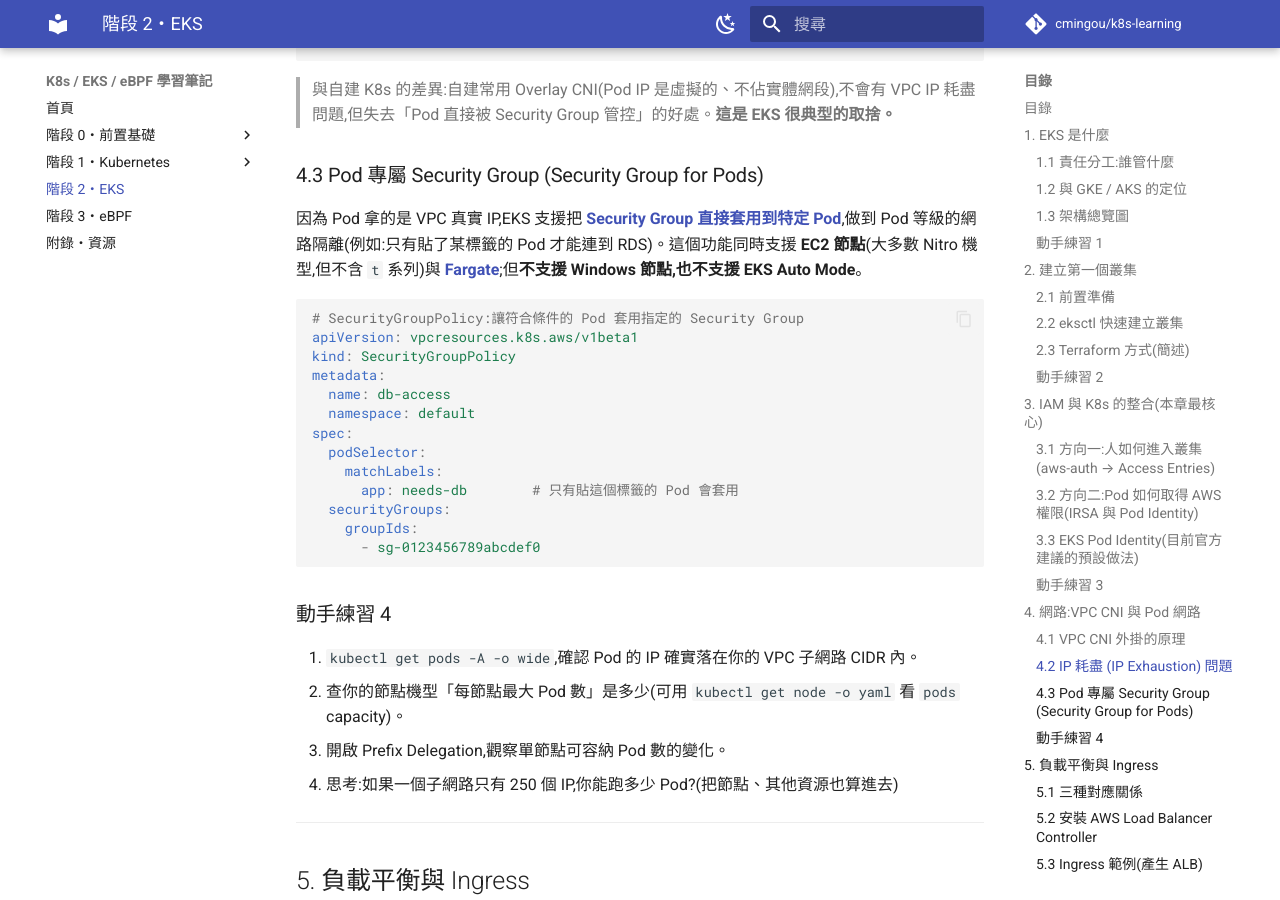
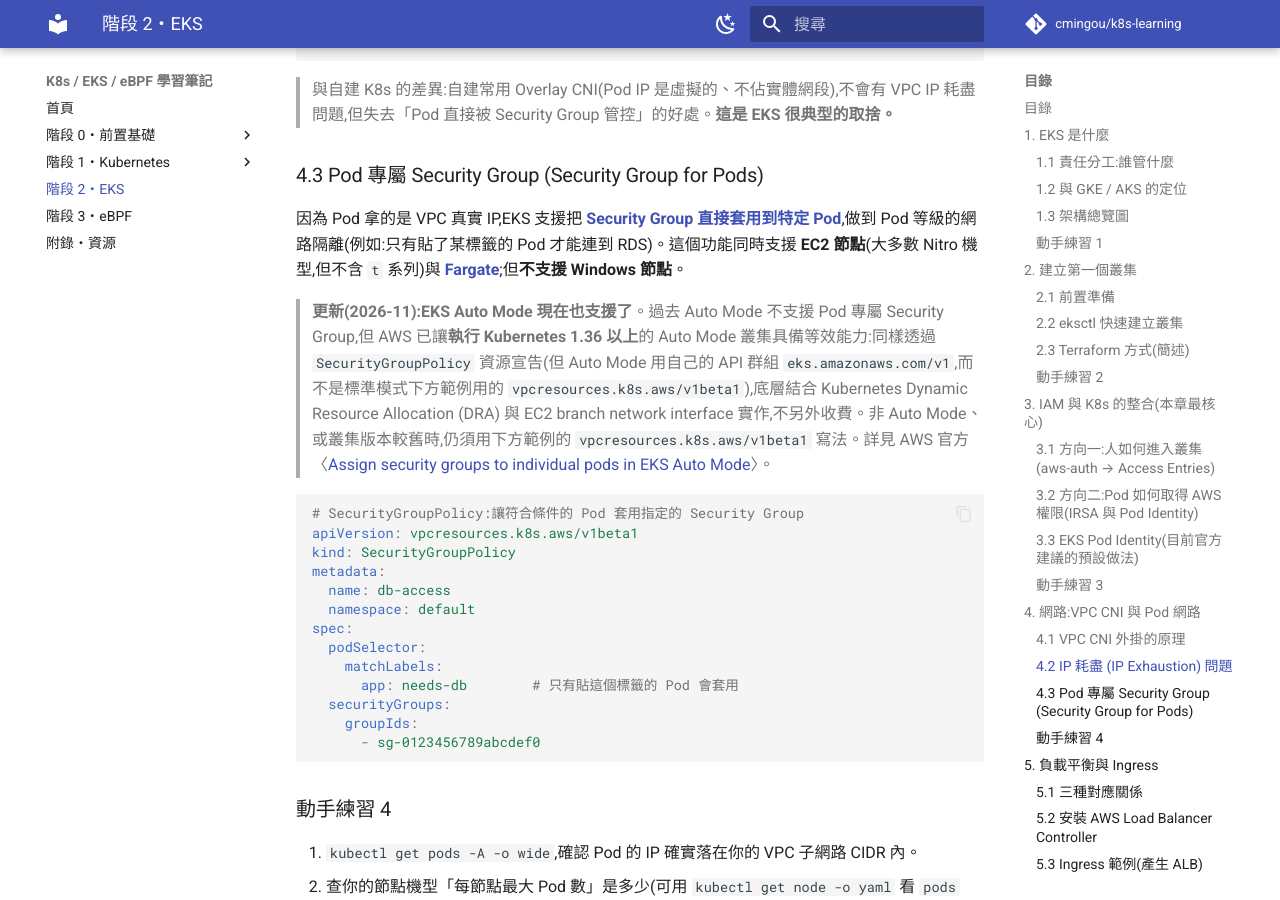
Before and after one commit to cmingou/k8s-learning, an MkDocs documentation site: the page built from docs/02-eks/README.md, in a window 1280 px wide and 900 px high, scrolled down 14820 px. Built offline with MkDocs 1.6.1 and Material for MkDocs 9.7.7, drawn with Linux system fonts in a browser that asks for light colours; comment, search, counter and statistics services are not loaded.

Commit message:
Update EKS Security Groups for Pods note: now supported on Auto Mode
AWS added Security Groups for Pods support to EKS Auto Mode (Kubernetes
1.36+) via a SecurityGroupPolicy under the eks.amazonaws.com/v1 API
group, backed by DRA + EC2 branch ENIs, at no extra charge. The note
previously said this feature was unsupported on Auto Mode, which is now
stale; kept the Windows-nodes limitation and the existing
vpcresources.k8s.aws/v1beta1 guidance for non-Auto-Mode/older clusters.

Source: https://docs.aws.amazon.com/eks/latest/userguide/auto-sgp.html

Co-Authored-By: Claude Sonnet 5 <noreply@anthropic.com>
Claude-Session: https://claude.ai/code/session_01BsV5wcAzKap62jzLRrBEpt

````diff
--- a/docs/02-eks/README.md
+++ b/docs/02-eks/README.md
@@ -503,7 +503,9 @@ kubectl set env daemonset aws-node -n kube-system \
 
 ### 4.3 Pod 專屬 Security Group (Security Group for Pods)
 
-因為 Pod 拿的是 VPC 真實 IP,EKS 支援把 **[Security Group 直接套用到特定 Pod](https://docs.aws.amazon.com/eks/latest/userguide/security-groups-for-pods.html)**,做到 Pod 等級的網路隔離(例如:只有貼了某標籤的 Pod 才能連到 RDS)。這個功能同時支援 **EC2 節點**(大多數 Nitro 機型,但不含 `t` 系列)與 **[Fargate](https://aws.amazon.com/about-aws/whats-new/2021/06/amazon-eks-pods-running-aws-fargate-support-custom-security-groups/)**;但**不支援 Windows 節點,也不支援 EKS Auto Mode**。
+因為 Pod 拿的是 VPC 真實 IP,EKS 支援把 **[Security Group 直接套用到特定 Pod](https://docs.aws.amazon.com/eks/latest/userguide/security-groups-for-pods.html)**,做到 Pod 等級的網路隔離(例如:只有貼了某標籤的 Pod 才能連到 RDS)。這個功能同時支援 **EC2 節點**(大多數 Nitro 機型,但不含 `t` 系列)與 **[Fargate](https://aws.amazon.com/about-aws/whats-new/2021/06/amazon-eks-pods-running-aws-fargate-support-custom-security-groups/)**;但**不支援 Windows 節點**。
+
+> **更新(2026-11):EKS Auto Mode 現在也支援了**。過去 Auto Mode 不支援 Pod 專屬 Security Group,但 AWS 已讓**執行 Kubernetes 1.36 以上**的 Auto Mode 叢集具備等效能力:同樣透過 `SecurityGroupPolicy` 資源宣告(但 Auto Mode 用自己的 API 群組 `eks.amazonaws.com/v1`,而不是標準模式下方範例用的 `vpcresources.k8s.aws/v1beta1`),底層結合 Kubernetes Dynamic Resource Allocation (DRA) 與 EC2 branch network interface 實作,不另外收費。非 Auto Mode、或叢集版本較舊時,仍須用下方範例的 `vpcresources.k8s.aws/v1beta1` 寫法。詳見 AWS 官方〈[Assign security groups to individual pods in EKS Auto Mode](https://docs.aws.amazon.com/eks/latest/userguide/auto-sgp.html)〉。
 
 ```yaml
 # SecurityGroupPolicy:讓符合條件的 Pod 套用指定的 Security Group
````
